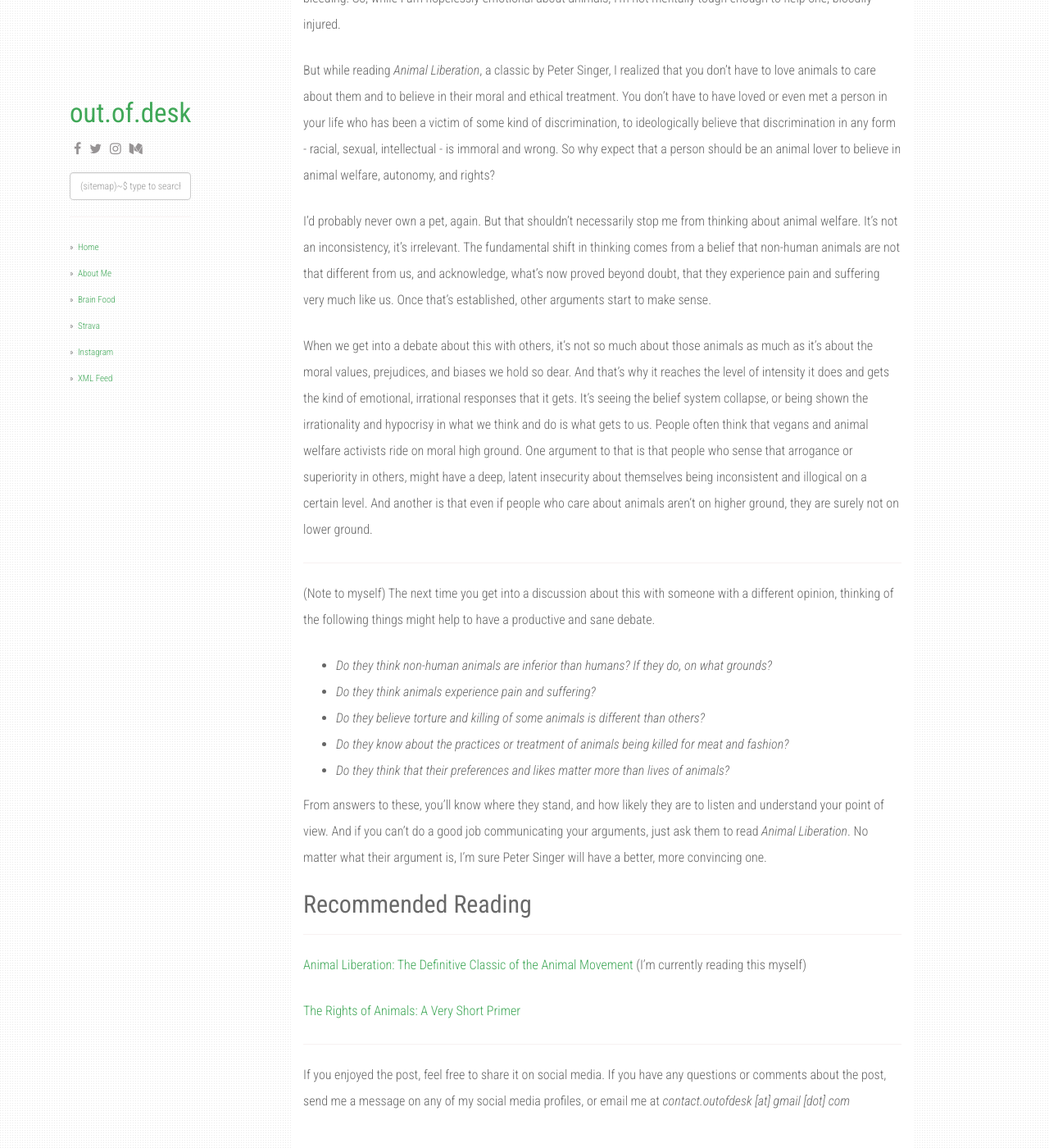
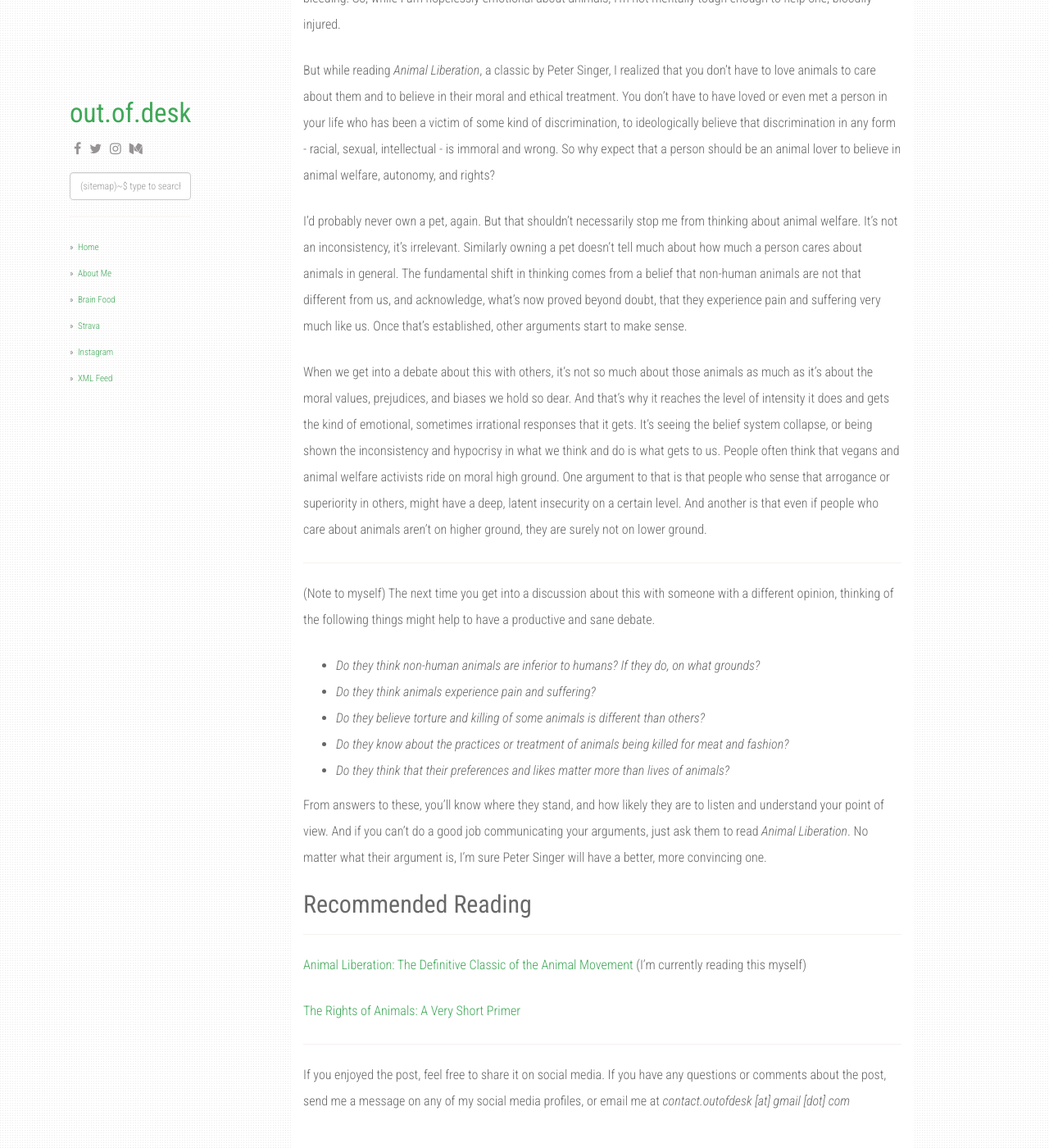
Before and after one commit to outofdesk/outofdesk.github.io, a Jekyll site: the page built from _posts/2019-11-06-caring-about-animals.md, in a window 1280 px wide and 1400 px high, scrolled down 749 px. Shown: the whole window at 82% size. Built offline with Jekyll 4.4.1, drawn with Linux system fonts in a browser that asks for light colours; nearby versions of some CDN libraries.

Commit message:
fix caring about animals

```diff
--- a/_posts/2019-11-06-caring-about-animals.md
+++ b/_posts/2019-11-06-caring-about-animals.md
@@ -20,15 +20,15 @@ I'm also very sensitive to the blood of animals. I can't see it. I'd probably fa
 
 But while reading *Animal Liberation*, a classic by Peter Singer, I realized that you don't have to love animals to care about them and to believe in their moral and ethical treatment. You don't have to have loved or even met a person in your life who has been a victim of some kind of discrimination, to ideologically believe that discrimination in any form - racial, sexual, intellectual - is immoral and wrong. So why expect that a person should be an animal lover to believe in animal welfare, autonomy, and rights?
 
-I'd probably never own a pet, again. But that shouldn't necessarily stop me from thinking about animal welfare. It's not an inconsistency, it's irrelevant. The fundamental shift in thinking comes from a belief that non-human animals are not that different from us, and acknowledge, what's now proved beyond doubt, that they experience pain and suffering very much like us. Once that's established, other arguments start to make sense.
+I'd probably never own a pet, again. But that shouldn't necessarily stop me from thinking about animal welfare. It's not an inconsistency, it's irrelevant. Similarly owning a pet doesn't tell much about how much a person cares about animals in general. The fundamental shift in thinking comes from a belief that non-human animals are not that different from us, and acknowledge, what's now proved beyond doubt, that they experience pain and suffering very much like us. Once that's established, other arguments start to make sense.
 
-When we get into a debate about this with others, it's not so much about those animals as much as it's about the moral values, prejudices, and biases we hold so dear. And that's why it reaches the level of intensity it does and gets the kind of emotional, irrational responses that it gets. It's seeing the belief system collapse, or being shown the irrationality and hypocrisy in what we think and do is what gets to us. People often think that vegans and animal welfare activists ride on moral high ground. One argument to that is that people who sense that arrogance or superiority in others, might have a deep, latent insecurity about themselves being inconsistent and illogical on a certain level. And another is that even if people who care about animals aren't on higher ground, they are surely not on lower ground.
+When we get into a debate about this with others, it's not so much about those animals as much as it's about the moral values, prejudices, and biases we hold so dear. And that's why it reaches the level of intensity it does and gets the kind of emotional, sometimes irrational responses that it gets. It's seeing the belief system collapse, or being shown the inconsistency and hypocrisy in what we think and do is what gets to us. People often think that vegans and animal welfare activists ride on moral high ground. One argument to that is that people who sense that arrogance or superiority in others, might have a deep, latent insecurity on a certain level. And another is that even if people who care about animals aren't on higher ground, they are surely not on lower ground.
 
 *****
 
 (Note to myself) The next time you get into a discussion about this with someone with a different opinion, thinking of the following things might help to have a productive and sane debate.
 
-- *Do they think non-human animals are inferior than humans? If they do, on what grounds?*
+- *Do they think non-human animals are inferior to humans? If they do, on what grounds?*
 - *Do they think animals experience pain and suffering?*
 - *Do they believe torture and killing of some animals is different than others?*
 - *Do they know about the practices or treatment of animals being killed for meat and fashion?*
```
Also changed, not shown: 3 other files.
